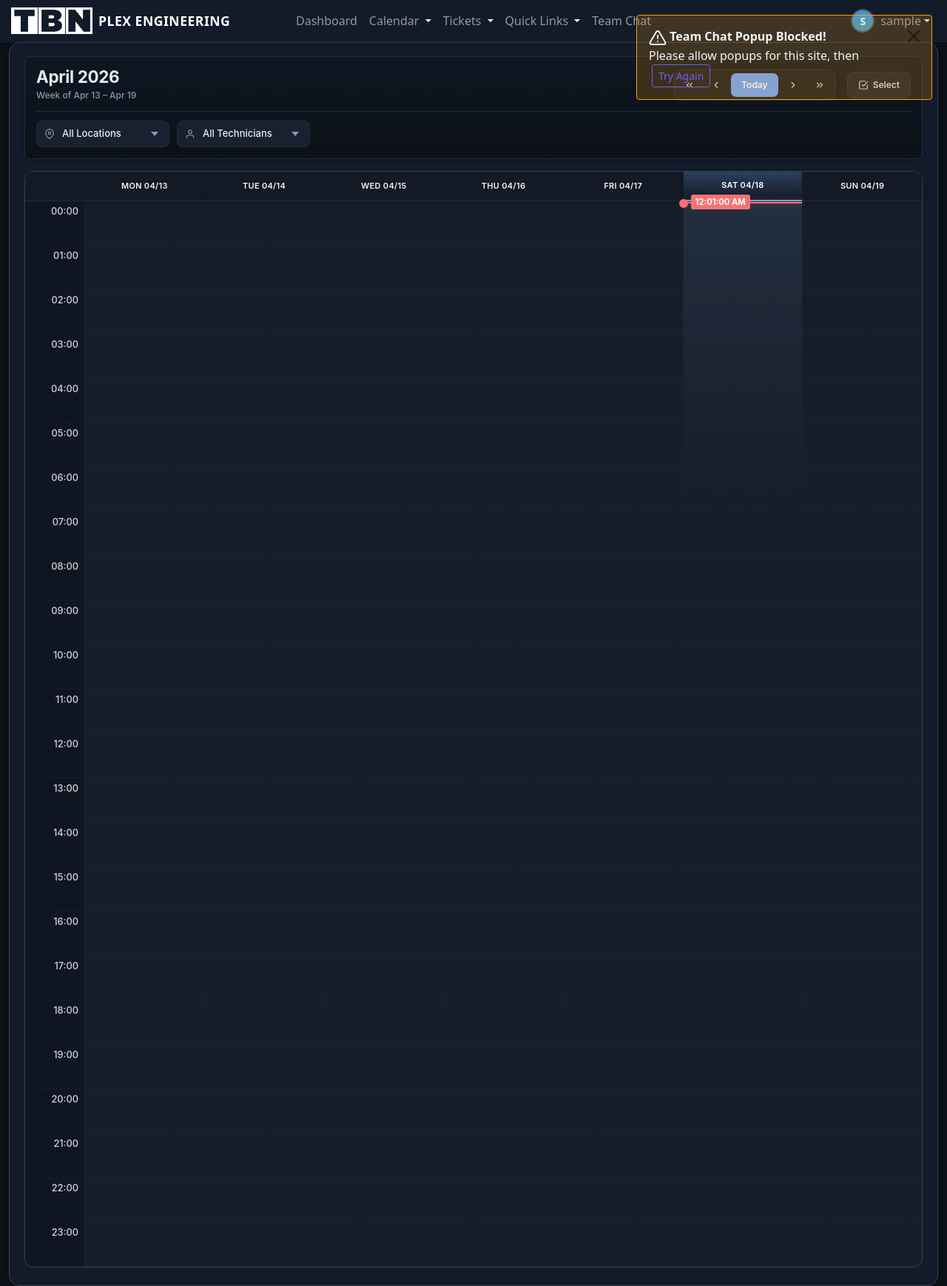
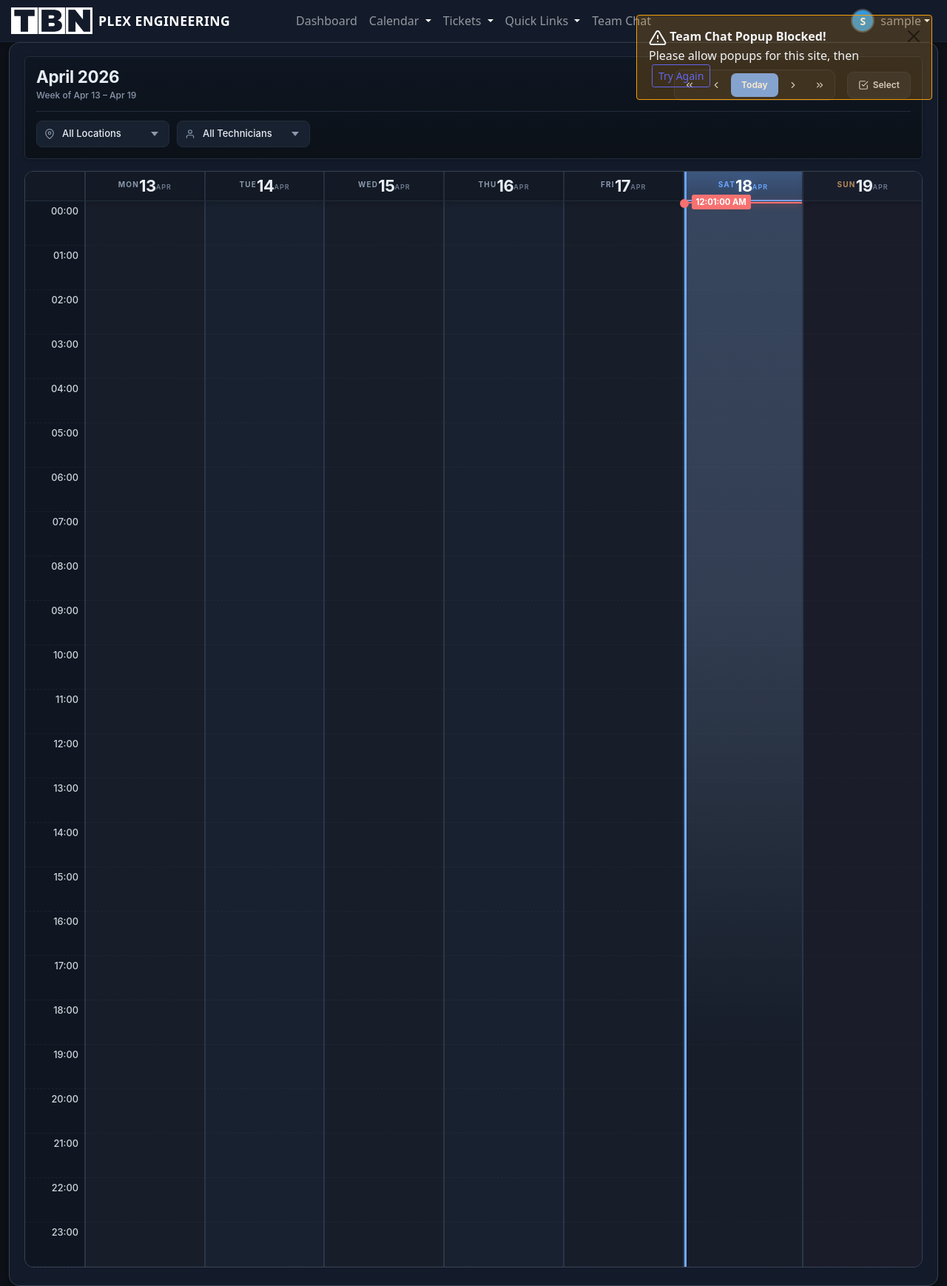
Before and after one commit to tbnobed/engsched, a Flask app: page /calendar in a window 1280 px wide. Shown: the whole page at 74% size. Run offline with Flask 3, Linux system fonts and the light colour scheme; the visitor is signed in with stand-in values (Sample User, id 1); data comes from the database, SQL or seed files in the repository; data that the repository does not hold is empty; some libraries are stand-ins or nearby versions.

Commit message:
Enhance calendar day differentiation with visual styling and layout improvements
Update CSS to add visual dividers, alternating background colors, distinct weekend styling, and improved day header formatting for better readability and differentiation of calendar days. Modify calendar.html to incorporate new class structures for applying these styles.

Replit-Commit-Author: Agent
Replit-Commit-Session-Id: 7e400838-0aa2-4000-b74d-ee47348e70d0
Replit-Commit-Checkpoint-Type: full_checkpoint
Replit-Commit-Event-Id: 004d2e66-77b6-423d-93f4-275287fdb708
Replit-Commit-Screenshot-Url: https://storage.googleapis.com/screenshot-production-us-central1/cca3b107-e330-40ad-90d0-df6a72e770f7/7e400838-0aa2-4000-b74d-ee47348e70d0/hAkLN3K
Replit-Helium-Checkpoint-Created: true

```diff
--- a/static/css/style.css
+++ b/static/css/style.css
@@ -960,11 +960,11 @@ div[style*="gradient"] {
 
 /* Grid */
 .calendar-container .calendar-grid {
-    background: #18212f !important;
+    background: #2a3548 !important; /* shows through gaps to form column dividers */
     border: 1px solid #232d3d;
     border-radius: 12px;
     overflow: hidden;
-    gap: 1px;
+    gap: 2px; /* thicker dividers between days */
 }
 
 .calendar-container .time-column,
@@ -972,24 +972,74 @@ div[style*="gradient"] {
     background: #0f1622 !important;
 }
 
-.calendar-container .day-column.today {
-    background: linear-gradient(180deg, rgba(106,166,255,.06), #0f1622 30%) !important;
+/* Alternating tint so adjacent weekdays read distinctly */
+.calendar-container .day-column.day-1,
+.calendar-container .day-column.day-3 {
+    background: #111a28 !important;
 }
 
+/* Weekend columns get a subtle warm tint */
+.calendar-container .day-column.weekend {
+    background: #131523 !important;
+}
+.calendar-container .day-column.weekend .time-slot {
+    border-bottom-color: rgba(255,255,255,0.025) !important;
+}
+
+/* Today gets a strong blue wash + left accent stripe */
+.calendar-container .day-column.today {
+    background: linear-gradient(180deg, rgba(106,166,255,.10), rgba(106,166,255,.02) 40%, #0f1622 80%) !important;
+    box-shadow: inset 3px 0 0 #6aa6ff;
+}
+
+/* Day header — bigger, two-line, easier to scan */
 .calendar-container .day-header {
     background: #131a25 !important;
     border-bottom: 1px solid #232d3d !important;
     color: #cdd6e4;
+    padding: 10px 8px !important;
+    text-align: center;
+    line-height: 1;
+}
+.calendar-container .day-header-name {
+    font-size: 10px;
     font-weight: 700;
+    letter-spacing: 1.2px;
     text-transform: uppercase;
-    letter-spacing: .6px;
-    font-size: 11px;
+    color: #8a97ac;
+    margin-bottom: 4px;
+}
+.calendar-container .day-header-date {
+    font-size: 22px;
+    font-weight: 700;
+    color: #e8edf5;
+    letter-spacing: -.5px;
+    line-height: 1;
+}
+.calendar-container .day-header-month {
+    font-size: 9px;
+    font-weight: 600;
+    letter-spacing: 1px;
+    text-transform: uppercase;
+    color: #6e7a8e;
+    margin-top: 3px;
+}
+.calendar-container .day-header.weekend {
+    background: #181d2c !important;
+}
+.calendar-container .day-header.weekend .day-header-name {
+    color: #b58a5a;
 }
 .calendar-container .day-header.today {
-    background: linear-gradient(180deg, rgba(106,166,255,.18), #131a25) !important;
-    color: #6aa6ff;
+    background: linear-gradient(180deg, rgba(106,166,255,.22), rgba(106,166,255,.05)) !important;
     border-bottom: 2px solid #6aa6ff !important;
 }
+.calendar-container .day-header.today .day-header-name { color: #6aa6ff; }
+.calendar-container .day-header.today .day-header-date {
+    color: #fff;
+    text-shadow: 0 0 12px rgba(106,166,255,.35);
+}
+.calendar-container .day-header.today .day-header-month { color: #6aa6ff; }
 
 .calendar-container .time-column::before {
     background: #131a25;
--- a/templates/calendar.html
+++ b/templates/calendar.html
@@ -104,9 +104,13 @@
         {% for day in range(7) %}
         {% set current_date = week_start + timedelta(days=day) %}
         {% set is_today = current_date.date() == today.date() %}
-        <div class="day-column {{ 'today' if is_today else '' }}">
-            <div class="day-header {{ 'today' if is_today else '' }}">
-                {{ current_date.strftime('%a %m/%d') }}
+        {% set is_weekend = day >= 5 %}
+        {% set day_classes = ['day-column'] + (['today'] if is_today else []) + (['weekend'] if is_weekend else []) + (['day-' + day|string]) %}
+        <div class="{{ day_classes|join(' ') }}">
+            <div class="day-header {{ 'today' if is_today else '' }} {{ 'weekend' if is_weekend else '' }}">
+                <div class="day-header-name">{{ current_date.strftime('%a') }}</div>
+                <div class="day-header-date">{{ current_date.strftime('%-d') }}</div>
+                <div class="day-header-month">{{ current_date.strftime('%b') }}</div>
             </div>
             <div class="day-slots" data-date="{{ current_date.strftime('%Y-%m-%d') }}">
                 {% for hour in range(24) %}
```
